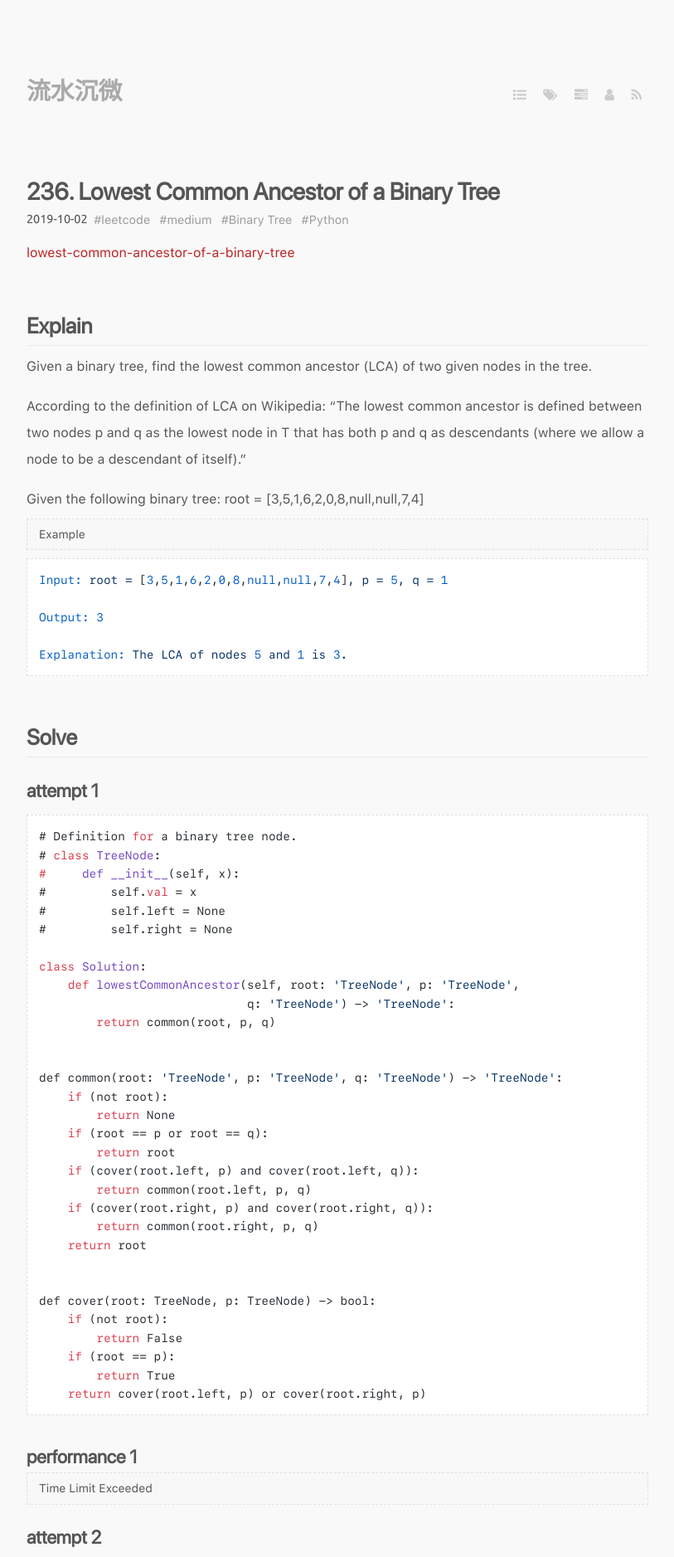
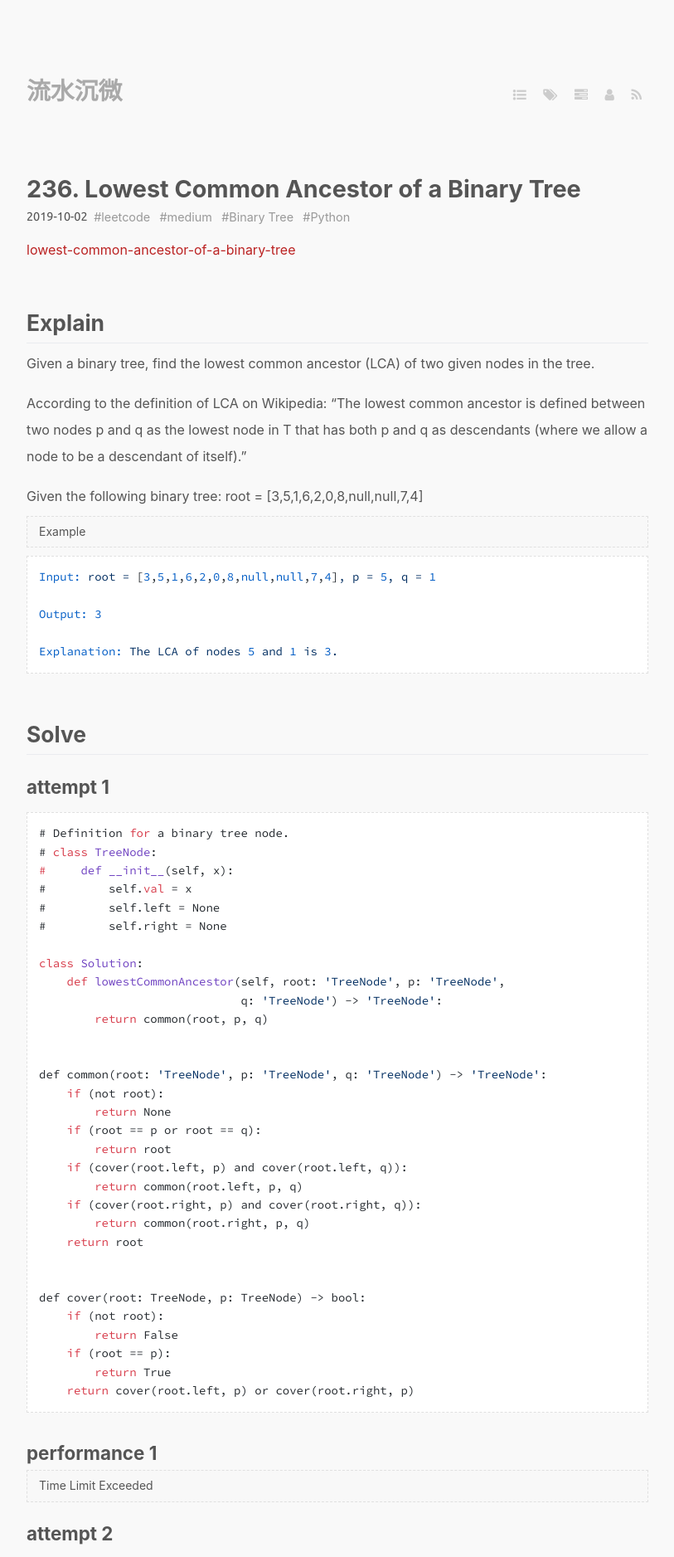
Before and after one commit to keaising/keaising.github.io, a Jekyll site: the page built from _leetcode/236. Lowest Common Ancestor of a Binary Tree.md, in a window 1280 px wide. Shown: the top 1877 px of the page at 83% size, without its empty margins (233-1046 px from the left). Built offline with Jekyll 4.4.1, drawn with Linux system fonts in a browser that asks for light colours; nearby versions of some CDN libraries; a script that is not in the unit is left out.

Commit message:
new deployment

```diff
--- a/media/css/style.css
+++ b/media/css/style.css
@@ -16,7 +16,7 @@
 
 body {
   font-size: 16px;
-  font-family: sf_pro_textregular, Hiragino Sans GB, Microsoft YaHei, sans-serif;
+  font-family: -apple-system, BlinkMacSystemFont, Segoe UI, Roboto, Oxygen, Ubuntu, Cantarell, Hiragino Sans GB, Microsoft YaHei, sans-serif;
   color: #555;
   background-color: #f9f9f9;
   -webkit-font-smoothing: antialiased; }
@@ -57,7 +57,7 @@ code {
   background-color: #f8f8f8;
   padding: 2px 5px;
   border: 1px dashed #e0e0e0;
-  font-family: sf_monoregular, monospace;
+  font-family: source_code_pro, monospace;
   margin: 10px 0; }
 
 h1 {
@@ -74,10 +74,10 @@ h3 {
   padding: 1em 0 0.2em 0; }
 
 h1, h2, h3, h4, h5 {
-  font-family: sf_pro_displayregular; }
+  font-family: -apple-system, BlinkMacSystemFont, Segoe UI, Roboto, Oxygen, Ubuntu, Cantarell; }
 
 time {
-  font-family: ubunturegular, sf_monoregular, monospace; }
+  font-family: ubuntu; }
 
 header {
   margin: 0 auto;
@@ -104,7 +104,7 @@ header {
     position: relative;
     top: 1em; }
     header #header h1 {
-      font-family: sf_pro_displayregular, Hiragino Sans GB, Microsoft YaHei, sans-serif; }
+      font-family: -apple-system, BlinkMacSystemFont, Segoe UI, Roboto, Oxygen, Ubuntu, Cantarell, Hiragino Sans GB, Microsoft YaHei, sans-serif; }
       header #header h1 a {
         color: #a9a9a9;
         display: block; }
@@ -115,7 +115,7 @@ header {
     header nav span {
       margin: .5em; }
     header nav a, header nav #header h1 a, header #header h1 nav a, header nav article .title a, article .title header nav a, header nav article .meta .tags a, article .meta .tags header nav a, header nav article .divider a, article .divider header nav a {
-      font-family: sf_pro_displayregular, Hiragino Sans GB, Microsoft YaHei, sans-serif;
+      font-family: -apple-system, BlinkMacSystemFont, Segoe UI, Roboto, Oxygen, Ubuntu, Cantarell, Hiragino Sans GB, Microsoft YaHei, sans-serif;
       color: #ccc; }
 
 ul, ol {
@@ -168,7 +168,7 @@ ul.listing {
     ul.listing li.listing-item:hover {
       background-color: #f9f9f9; }
     ul.listing li.listing-seperator {
-      font-family: sf_pro_displayregular, Hiragino Sans GB, Microsoft YaHei, sans-serif; }
+      font-family: -apple-system, BlinkMacSystemFont, Segoe UI, Roboto, Oxygen, Ubuntu, Cantarell, Hiragino Sans GB, Microsoft YaHei, sans-serif; }
       ul.listing li.listing-seperator:before {
         content: "⭠ ";
         color: #ccc; }
@@ -178,7 +178,7 @@ article {
   article p {
     padding: .5em 0; }
   article .title {
-    font-family: sf_pro_displayregular, Hiragino Sans GB, Microsoft YaHei, sans-serif; }
+    font-family: -apple-system, BlinkMacSystemFont, Segoe UI, Roboto, Oxygen, Ubuntu, Cantarell, Hiragino Sans GB, Microsoft YaHei, sans-serif; }
     article .title header #header h1 a, header #header h1 article .title a, article .title a, article .title .meta .tags a, article .meta .tags .title a {
       color: #777; }
   article .meta {
@@ -201,7 +201,7 @@ article {
       margin: 0 2em;
       color: #e9e9e9; }
     article .divider header #header h1 a, header #header h1 article .divider a, article .divider .meta .tags a, article .meta .tags .divider a, article .divider a {
-      font-family: sf_pro_displayregular, Hiragino Sans GB, Microsoft YaHei, sans-serif;
+      font-family: -apple-system, BlinkMacSystemFont, Segoe UI, Roboto, Oxygen, Ubuntu, Cantarell, Hiragino Sans GB, Microsoft YaHei, sans-serif;
       margin: 0 2em; }
       article .divider header #header h1 a i, header #header h1 article .divider a i, article .divider .meta .tags a i, article .meta .tags .divider a i, article .divider a i {
         color: #999999;
@@ -232,7 +232,7 @@ footer {
   margin: 0 auto;
   display: block;
   color: #909090;
-  font-family: sf_pro_displayregular, Hiragino Sans GB, Microsoft YaHei, sans-serif;
+  font-family: -apple-system, BlinkMacSystemFont, Segoe UI, Roboto, Oxygen, Ubuntu, Cantarell, Hiragino Sans GB, Microsoft YaHei, sans-serif;
   font-size: .9em;
   text-align: center;
   margin: 1em auto; }
--- a/media/fonts/font.css
+++ b/media/fonts/font.css
@@ -3,37 +3,19 @@
 
 
 @font-face {
-    font-family: 'sf_pro_displayregular';
-    src: url('sf-pro-display-regular-webfont.woff2') format('woff2'),
-         url('sf-pro-display-regular-webfont.woff') format('woff');
+    font-family: 'ubuntu';
+    src: url('ubuntu-r-webfont.woff2') format('woff2'),
+         url('ubuntu-r-webfont.woff') format('woff');
     font-weight: normal;
     font-style: normal;
 
 }
 
 @font-face {
-    font-family: 'sf_pro_textregular';
-    src: url('sf-pro-text-regular-webfont.woff2') format('woff2'),
-         url('sf-pro-text-regular-webfont.woff') format('woff');
+    font-family: 'source_code_pro';
+    src: url('sourcecodepro-webfont.woff2') format('woff2'),
+         url('sourcecodepro-webfont.woff') format('woff');
     font-weight: normal;
     font-style: normal;
 
 }
-
-@font-face {
-    font-family: 'sf_monoregular';
-    src: url('sfmono-regular-webfont.woff2') format('woff2'),
-         url('sfmono-regular-webfont.woff') format('woff');
-    font-weight: normal;
-    font-style: normal;
-
-}
-
-@font-face {
-    font-family: 'ubunturegular';
-    src: url('ubuntu-r-webfont.woff2') format('woff2'),
-         url('ubuntu-r-webfont.woff') format('woff');
-    font-weight: normal;
-    font-style: normal;
-
-}
```
Also changed, not shown: media/css/style.scss (+4 -4 lines), media/fonts/sf-pro-display-regular-webfont.woff (deleted), media/fonts/sf-pro-display-regular-webfont.woff2 (deleted), media/fonts/sf-pro-text-regular-webfont.woff (deleted), media/fonts/sf-pro-text-regular-webfont.woff2 (deleted), media/fonts/sfmono-regular-webfont.woff (deleted), media/fonts/sfmono-regular-webfont.woff2 (deleted), media/fonts/sourcecodepro-webfont.woff (added), media/fonts/sourcecodepro-webfont.woff2 (added), 2 other files.
